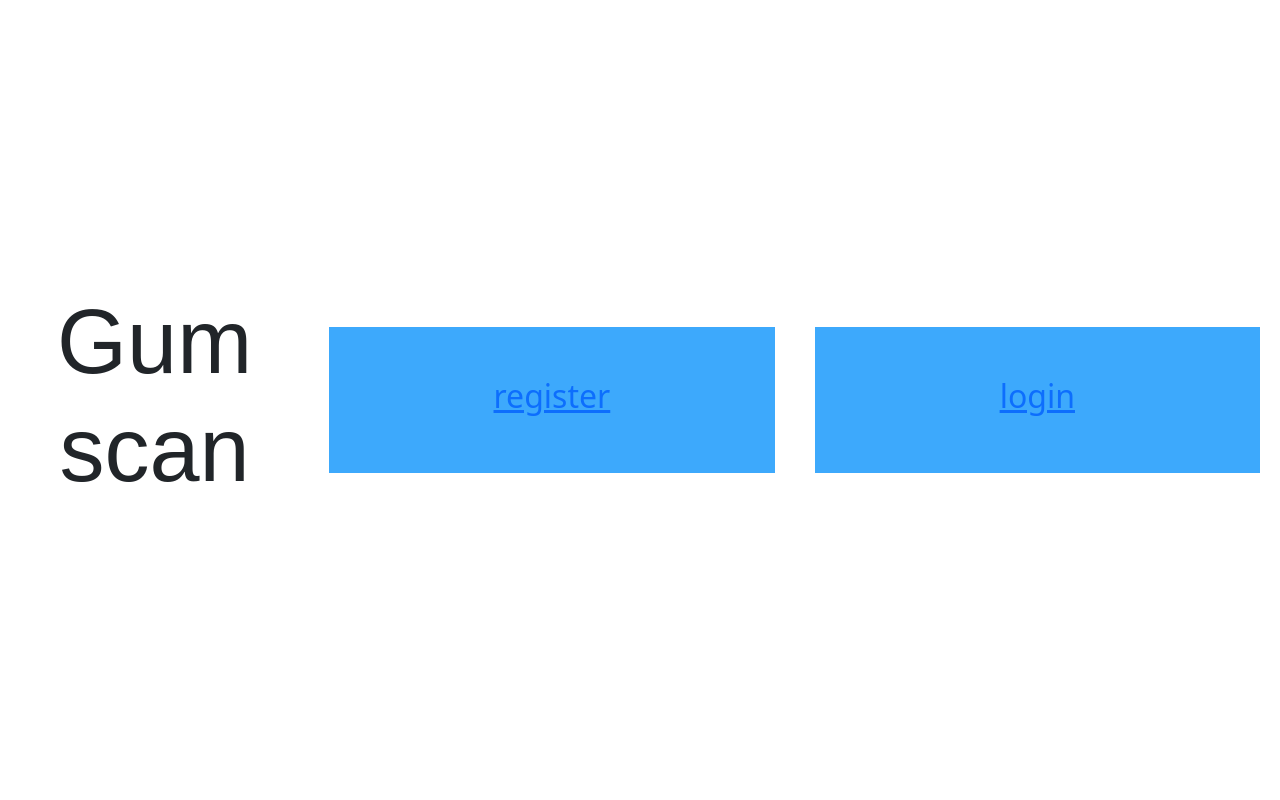
After one commit to trevor-ngugi/133996, a Django app: page /hello/loginnew in a window 1280 px wide. The commit adds this page. Run offline with Django 4.2, Linux system fonts and the light colour scheme.

Commit message:
add new sign up page

```diff
--- /dev/null
+++ b/dentalCNN/webCNN/static/webstyles/login.css
@@ -0,0 +1,27 @@
+h1 {
+    font-family: sans-serif;
+    font-size: 90px;
+    text-align: center;
+}
+
+.col{
+    background-color: #3da9fc;
+  width: 300px;
+  color: red;
+
+  padding: 50px;
+  margin: 20px;
+}
+
+h2{
+    text-align: center;
+    color: red
+
+}
+
+body{
+    display: flex;
+    justify-content: center;
+    align-items: center;
+    height: 100vh;
+}
--- a/dentalCNN/webCNN/templates/users/layout.html
+++ b/dentalCNN/webCNN/templates/users/layout.html
@@ -2,8 +2,13 @@
 <!DOCTYPE html>
 <html lang="en">
     <head>
-        <title>login</title>
+        {% block title %}
+        {% endblock title %}
+        <link href="https://cdn.jsdelivr.net/npm/bootstrap@5.0.2/dist/css/bootstrap.min.css" rel="stylesheet"
+        integrity="sha384-EVSTQN3/azprG1Anm3QDgpJLIm9Nao0Yz1ztcQTwFspd3yD65VohhpuuCOmLASjC" crossorigin="anonymous">
+        {% block styles %}
         <link rel="stylesheet" href="{% static 'webstyles/styles.css' %}">
+        {% endblock  %}
     </head>
     <body>
         {% block body %}
--- /dev/null
+++ b/dentalCNN/webCNN/templates/users/loginNew.html
@@ -0,0 +1,24 @@
+{% extends "users/layout.html" %}
+{% load static %}
+{% block title %}
+    <title>signup</title>
+{% endblock title %}
+
+{% block styles %}
+        <link rel="stylesheet" href="{% static 'webstyles/login.css' %}">
+{% endblock  %}
+
+{% block body %}
+    <h1>Gum scan</h1>
+    <div class="container">
+        <div class="row">
+
+
+            <div class="col"><h2> <a href="">register</a></h2></div>
+            <div class="col"><h2> <a href="">login</a></h2></div>
+        </div>
+    </div>
+
+
+
+{% endblock %}
--- a/dentalCNN/webCNN/urls.py
+++ b/dentalCNN/webCNN/urls.py
@@ -7,6 +7,8 @@ urlpatterns = [
     #  path("homepage", views.homepage, name="home"),
    path("login", views.login_view, name="login"),
    path("logout", views.logout_view, name="logout"),
+   #new login style format
+   path("loginnew", views.loginstyle, name="login_style"),
     #  path("login-page",views.login,name="login-page")
    #  twillio
    path('register', views.register, name='register'),
--- a/dentalCNN/webCNN/views.py
+++ b/dentalCNN/webCNN/views.py
@@ -37,6 +37,11 @@ def login_view(request):
                 "message": "Invalid Credentials"
             })
     return render(request, "users/login.html")
+
+def loginstyle(request):
+    # If no user is signed in, return to login page:
+
+    return render(request, "users/loginNew.html")
 
 def logout_view(request):
     logout(request)
```
